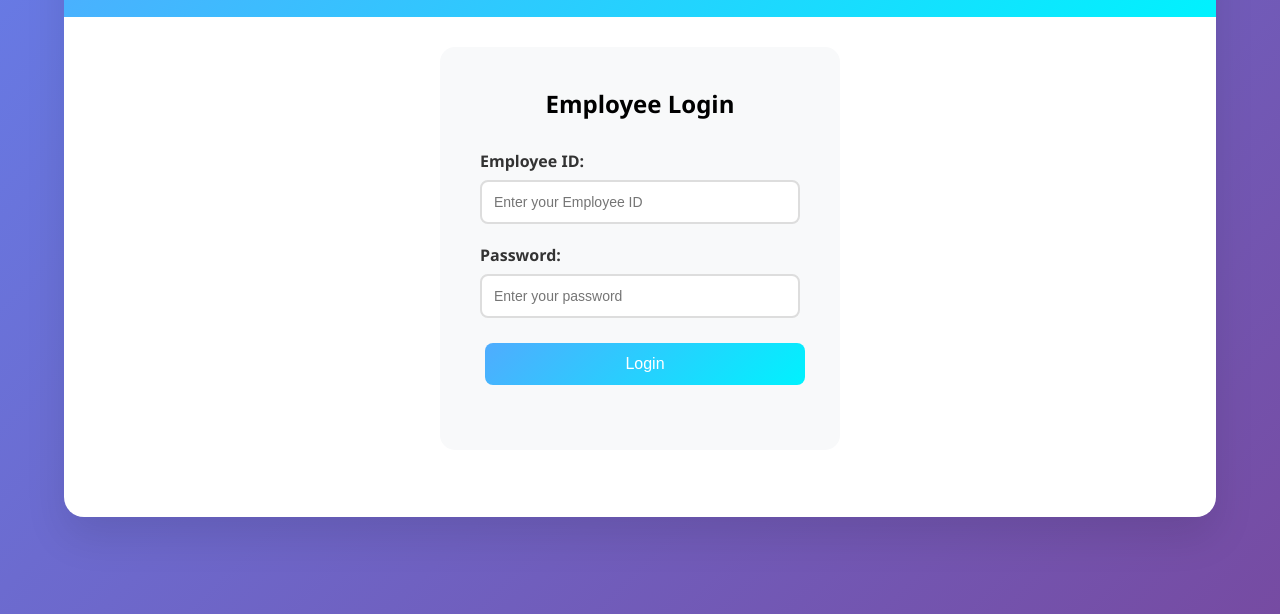
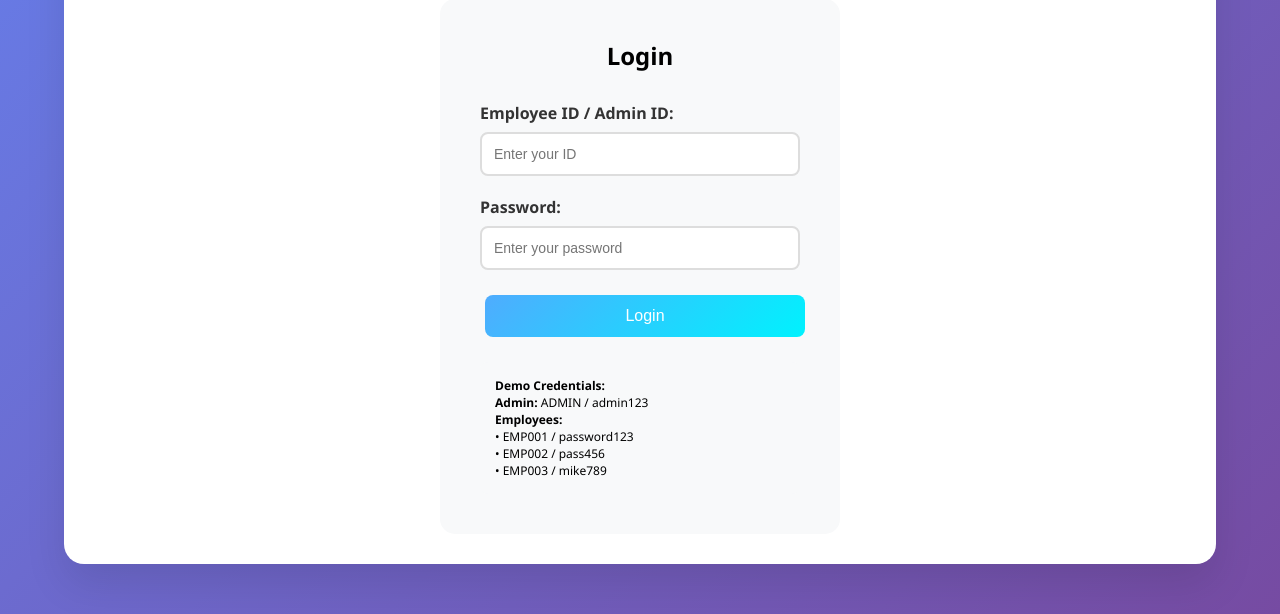
Before and after one commit to hrnamasteindiatrip-blip/Attendance_management.github.io, a plain HTML site: page index.html in a window 1280 px wide. Shown: the part 186-800 px from the top of the page. Drawn offline with Linux system fonts and the light colour scheme.

Commit message:
Update index.html

```diff
--- a/index.html
+++ b/index.html
@@ -278,10 +278,10 @@
         <div id="loginSection">
             <div class="tab-content">
                 <div class="login-form">
-                    <h2 style="text-align: center; margin-bottom: 30px;">Employee Login</h2>
+                    <h2 style="text-align: center; margin-bottom: 30px;">Login</h2>
                     <div class="form-group">
-                        <label>Employee ID:</label>
-                        <input type="text" id="employeeId" placeholder="Enter your Employee ID">
+                        <label>Employee ID / Admin ID:</label>
+                        <input type="text" id="employeeId" placeholder="Enter your ID">
                     </div>
                     <div class="form-group">
                         <label>Password:</label>
@@ -289,6 +289,14 @@
                     </div>
                     <div class="form-group">
                         <button class="btn" style="width: 100%;" onclick="login()">Login</button>
+                    </div>
+                    <div style="margin-top: 20px; padding: 15px; background: #f8f9fa; border-radius: 8px; font-size: 12px;">
+                        <strong>Demo Credentials:</strong><br>
+                        <strong>Admin:</strong> ADMIN / admin123<br>
+                        <strong>Employees:</strong><br>
+                        • EMP001 / password123<br>
+                        • EMP002 / pass456<br>
+                        • EMP003 / mike789
                     </div>
                     <div id="loginMessage"></div>
                 </div>
```
